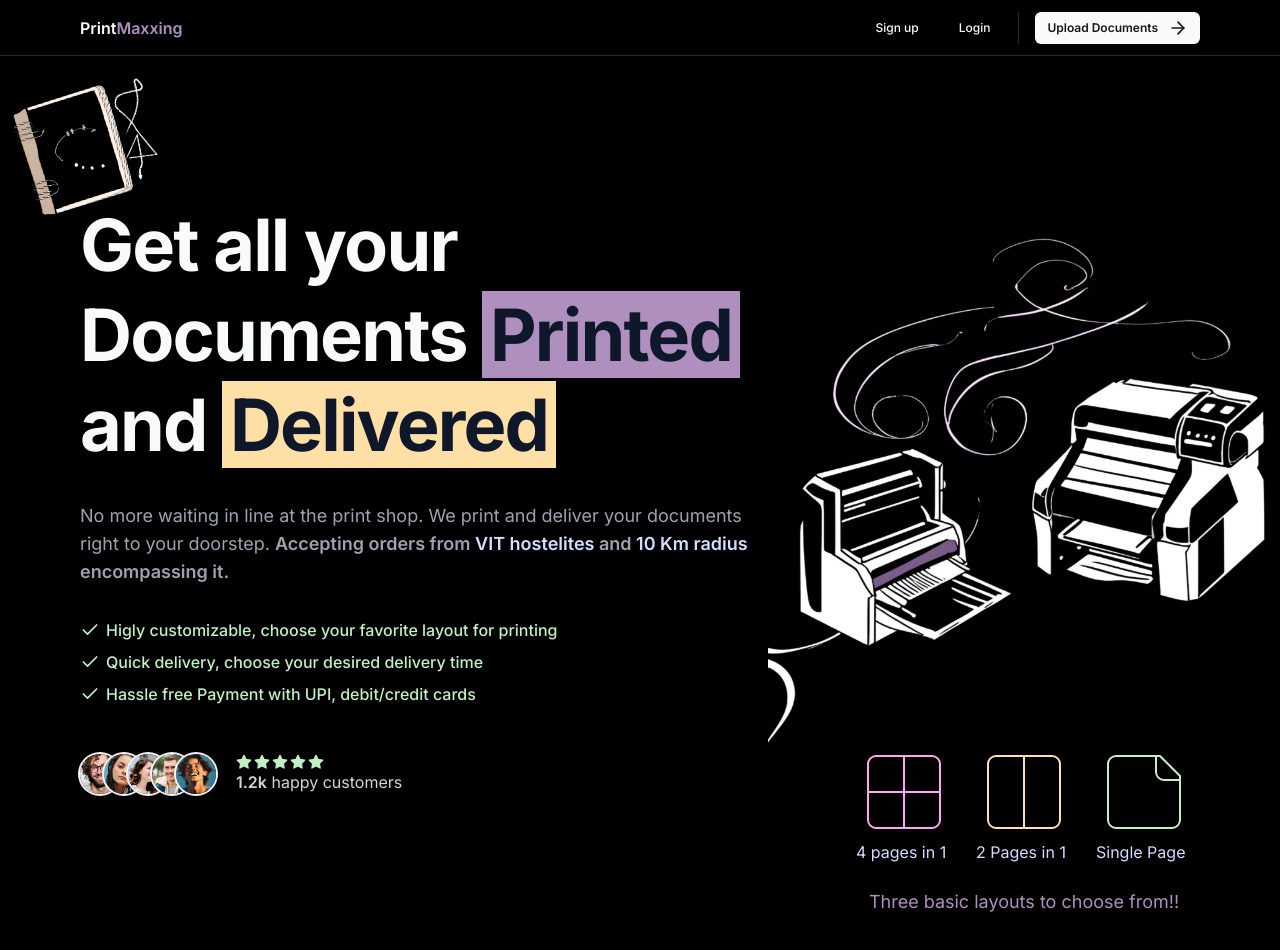
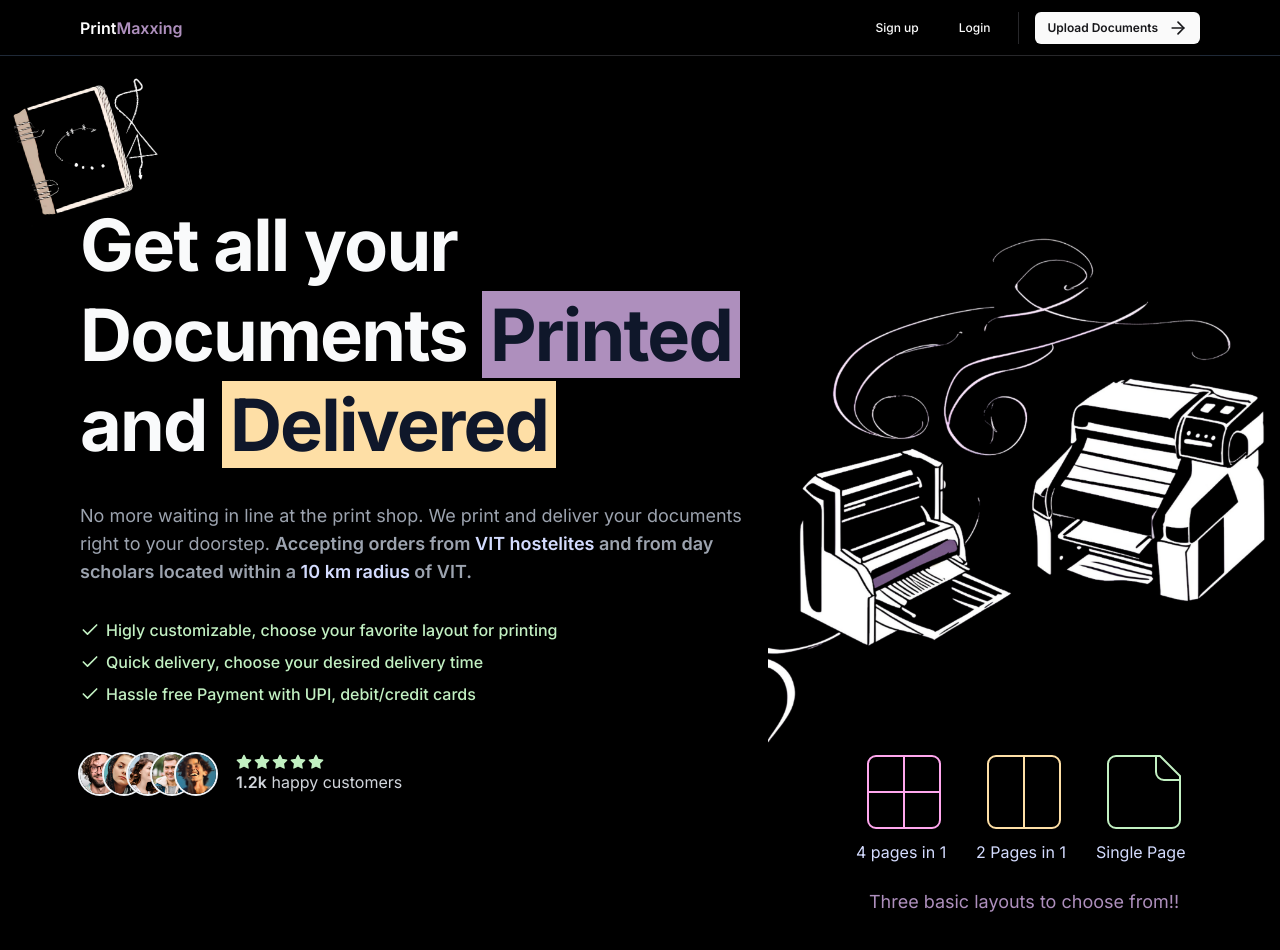
Before and after one commit to Abhyom/printmaxxing, a Next.js app: page / in a window 1280 px wide. Shown: the top 950 px of the page. Built offline with nearby package versions, Linux system fonts and the light colour scheme.

Commit message:
auth complete 17-6-23

```diff
--- a/package.json
+++ b/package.json
@@ -9,6 +9,7 @@
     "lint": "next lint"
   },
   "dependencies": {
+    "@kinde-oss/kinde-auth-nextjs": "^2.3.1",
     "@radix-ui/react-icons": "^1.3.0",
     "@radix-ui/react-slot": "^1.0.2",
     "class-variance-authority": "^0.7.0",
--- /dev/null
+++ b/src/app/api/auth/[kindeAuth]/route.ts
@@ -0,0 +1,2 @@
+import { handleAuth } from "@kinde-oss/kinde-auth-nextjs/server";
+export const GET = handleAuth();
--- a/src/app/page.tsx
+++ b/src/app/page.tsx
@@ -40,11 +40,11 @@ export default function Home() {
 									<span className="text-light-blue">
 										VIT hostelites
 									</span>{" "}
-									and {""}
+									and from day scholars located within a{" "}
 									<span className="text-light-blue">
-										10 Km radius
+										10 km radius
 									</span>{" "}
-									encompassing it.
+									of VIT.
 								</span>
 							</p>
 							<ul className="mt-8 space-y-2 text-left font-medium flex flex-col items-center sm:items-start">
```
Also changed, not shown: 2 other files (tests, documents, lock files or other folders).
